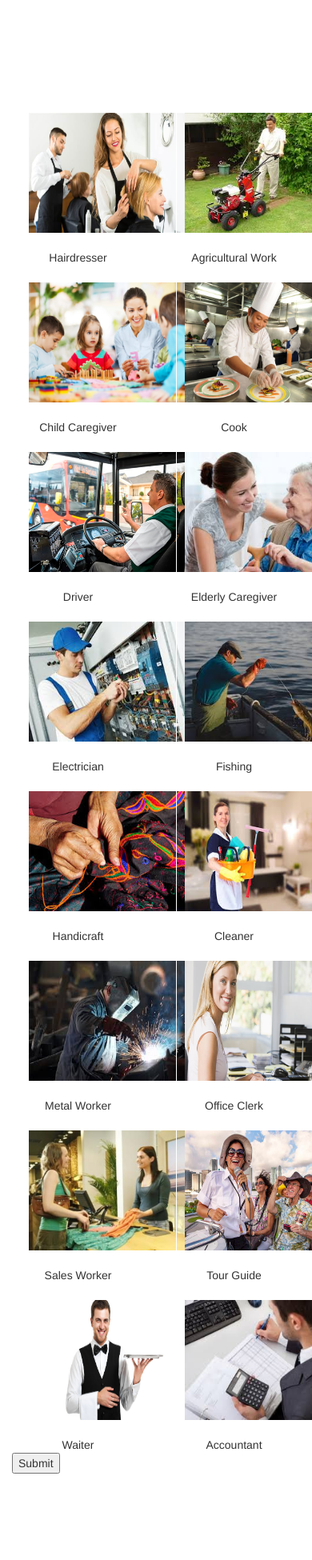
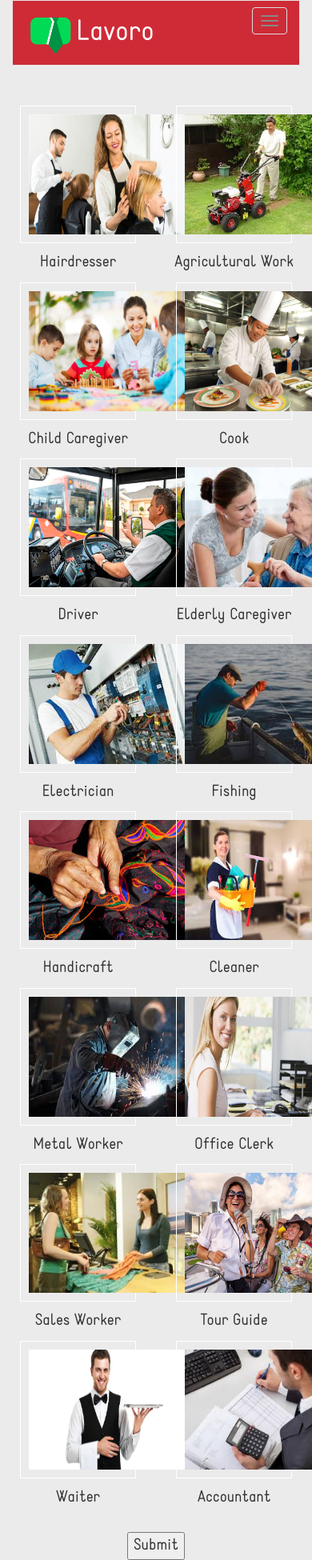
Before and after one commit to mariainesaranguren/vhacks_migrants_refugees6, a Flask app: template frontend/templates/skills.html in a window 390 px wide; the page is wider, and only the part inside the window is pictured. Shown: that part at 80% size. Before the commit the page ends 1842 px from the top of that part, so only its background shows below. Run offline with Flask 2, Linux system fonts and the light colour scheme; the template is opened without the code that fills it, so the values that code supplies are empty; some libraries are stand-ins or nearby versions.

Commit message:
add styling

```diff
--- a/frontend/static/styles.css
+++ b/frontend/static/styles.css
@@ -1,5 +1,8 @@
+@font-face { font-family: Static; src: url('Static.otf'); }
 body {
-  padding-top: 100px;
+  background-color: #ebebeb;
+  font-family: Static;
+  font-size: 20px;
 }
 .starter-template {
   padding: 40px 15px;
@@ -57,8 +60,8 @@ label:before {
 }
 
 label img {
-  height: 100px;
-  width: 100px;
+  height: 150px;
+  width: 200px;
   transition-duration: 0.2s;
   transform-origin: 50% 50%;
 }
@@ -78,3 +81,24 @@ label img {
   box-shadow: 0 0 5px #333;
   z-index: -1;
 }
+
+
+/* EXAMPLE 5 - Logo with Text*/
+.navbar-default {
+  background-color: #ce2b37
+
+}
+.example5 .navbar-brand {
+  display: flex;
+  align-items: center;
+  height: 80px;
+  color: white;
+  font-size: 36px;
+}
+.role-type img {
+  height: 100px;
+  width: 100px;
+  margin: 40px;
+}
+.fb_iframe_widget{
+}
--- a/frontend/templates/layout.html
+++ b/frontend/templates/layout.html
@@ -3,8 +3,30 @@
   <title>Lavoro</title>
   <meta charset="utf-8">
   <meta name="viewport" content="width=device-width, initial-scale=1">
+  <link rel="stylesheet" href="https://maxcdn.bootstrapcdn.com/bootstrap/3.3.7/css/bootstrap.min.css">
   <link href="{{ url_for('static', filename='styles.css') }}" rel="stylesheet">
-  <link rel="stylesheet" href="https://maxcdn.bootstrapcdn.com/bootstrap/3.3.7/css/bootstrap.min.css">
   <script src="https://ajax.googleapis.com/ajax/libs/jquery/3.3.1/jquery.min.js"></script>
   <script src="https://maxcdn.bootstrapcdn.com/bootstrap/3.3.7/js/bootstrap.min.js"></script>
+
 </head>
+
+
+<div class="container example5">
+  <nav class="navbar navbar-default">
+    <div class="container-fluid">
+      <div class="navbar-header">
+        <button type="button" class="navbar-toggle collapsed" data-toggle="collapse" data-target="#navbar5">
+          <span class="sr-only">Toggle navigation</span>
+          <span class="icon-bar"></span>
+          <span class="icon-bar"></span>
+          <span class="icon-bar"></span>
+        </button>
+        <a class="navbar-brand" href="/"><img style="	width: 64px;" src="static/logo.png" alt="Lavoro">Lavoro
+        </a>
+      </div>
+      <!--/.nav-collapse -->
+    </div>
+    <!--/.container-fluid -->
+  </nav>
+
+</div>
--- a/frontend/templates/login.html
+++ b/frontend/templates/login.html
@@ -1,10 +1,16 @@
 <!DOCTYPE html>
 {% include 'layout.html' %}
 <body>
+  <div class="starter-template">
+  You're a few steps away from work!
+  </div>
+
+  <div class="starter-template">
 	<div id="fb-root"></div>
   <div class="container">
     <div class="fb-login-button" data-max-rows="1" data-size="large" data-button-type="login_with" data-show-faces="false" data-auto-logout-link="false" data-use-continue-as="false"></div>
   </div>
+</div>
 
   <script>(function(d, s, id) {
     var js, fjs = d.getElementsByTagName(s)[0];
--- a/frontend/templates/skills.html
+++ b/frontend/templates/skills.html
@@ -160,7 +104,10 @@ label img {
             <br>
           </div>
       </div>
+    <br>
+    <center>
     <input type="submit" value="Submit">
+  </center>
     </form>
     </div>
     <!-- /.container -->
--- a/frontend/templates/user_info.html
+++ b/frontend/templates/user_info.html
@@ -1,4 +1,5 @@
 <!DOCTYPE html>
+{% include 'layout.html' %}
 <html>
   <head>
     <title>User Info</title>
```
Also changed, not shown: other parts of frontend/templates/skills.html (+0 -56 lines), frontend/templates/index.html (+13 -7 lines), frontend/templates/role.html (+10 -6 lines), frontend/static/Static.otf (added), frontend/static/italy-circle.png (added), frontend/static/logo-text.png (added), frontend/static/logo.png (added), frontend/static/post-jobs.png (added), frontend/static/search-jobs.png (added), frontend/static/spain-circle.png (added), frontend/static/syria-circle.png (added), frontend/static/us-circle.png (added).
